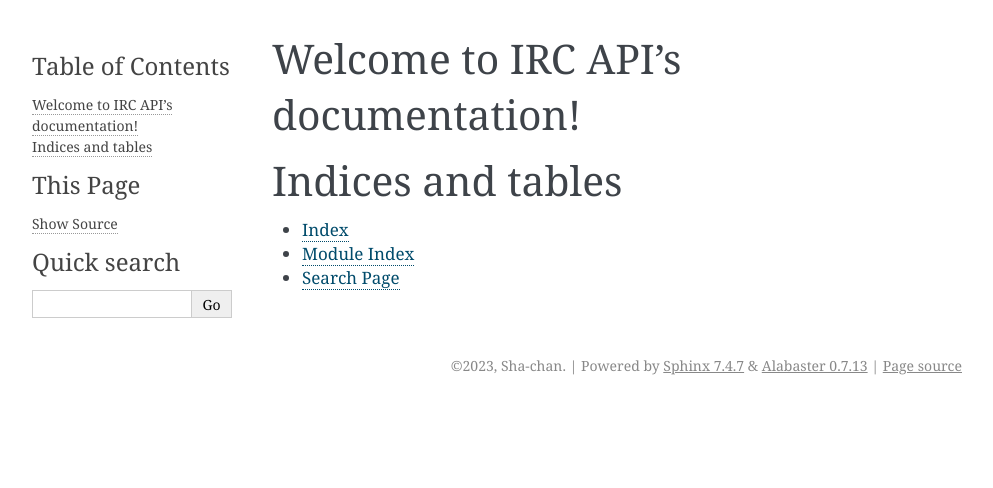
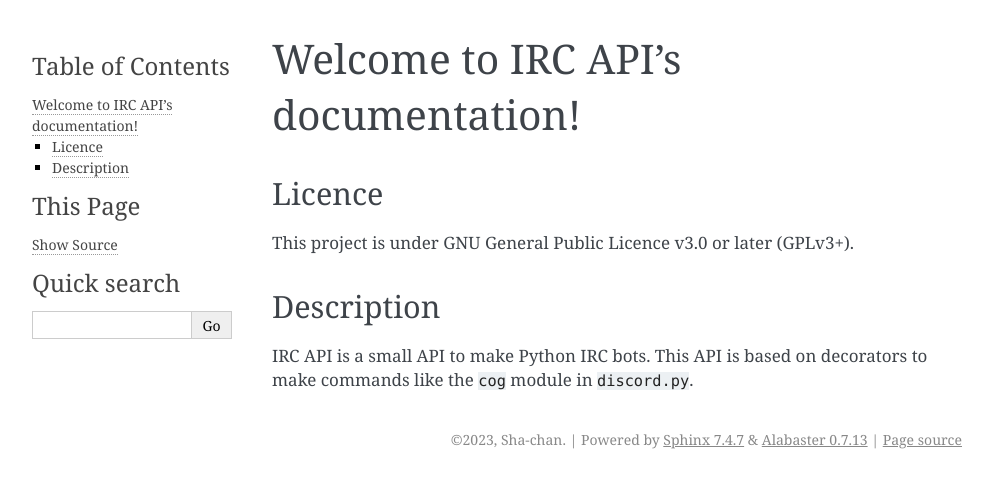
Before and after one commit to Shadow15510/irc_api, a Sphinx documentation site: the page built from docs/index.rst, in a window 1280 px wide. Shown: the top 488 px of the page, without its empty margins (148-1141 px from the left). Built offline with Sphinx 7.4.7, drawn with Linux system fonts in a browser that asks for light colours.

```diff
--- a/docs/conf.py
+++ b/docs/conf.py
@@ -13,12 +13,12 @@ author = 'Sha-chan'
 # -- General configuration ---------------------------------------------------
 # https://www.sphinx-doc.org/en/master/usage/configuration.html#general-configuration
 
-extensions = []
+extensions = ['sphinx.ext.autodoc']
 
 templates_path = ['_templates']
 exclude_patterns = ['_build', 'Thumbs.db', '.DS_Store']
 
-
+autosummary_generate = True
 
 # -- Options for HTML output -------------------------------------------------
 # https://www.sphinx-doc.org/en/master/usage/configuration.html#options-for-html-output
--- a/docs/index.rst
+++ b/docs/index.rst
@@ -1,20 +1,10 @@
-.. IRC API documentation master file, created by
-   sphinx-quickstart on Sat Jul  1 09:26:27 2023.
-   You can adapt this file completely to your liking, but it should at least
-   contain the root `toctree` directive.
-
 Welcome to IRC API's documentation!
 ===================================
 
-.. toctree::
-   :maxdepth: 2
-   :caption: Contents:
+Licence
+-------
+This project is under GNU General Public Licence v3.0 or later (GPLv3+).
 
-
-
-Indices and tables
-==================
-
-* :ref:`genindex`
-* :ref:`modindex`
-* :ref:`search`
+Description
+-----------
+IRC API is a small API to make Python IRC bots. This API is based on decorators to make commands like the ``cog`` module in ``discord.py``.
--- /dev/null
+++ b/docs/irc.rst
@@ -0,0 +1,6 @@
+irc_api.irc package
+===================
+.. automodule:: irc_api.irc
+    :members:
+    :undoc-members:
+    :show-inheritance:
```
Also changed, not shown: docs/api.rst (added, +7 -0 lines).
